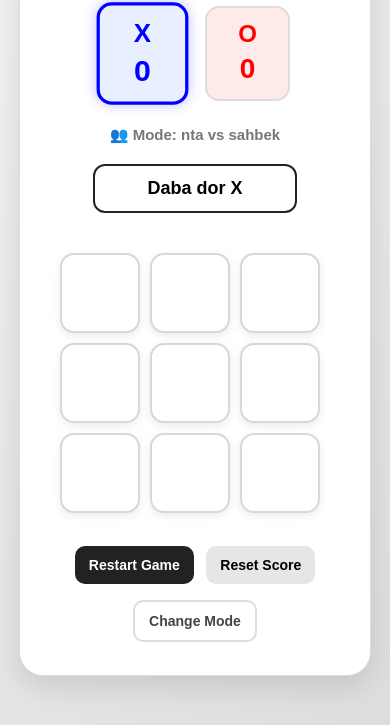
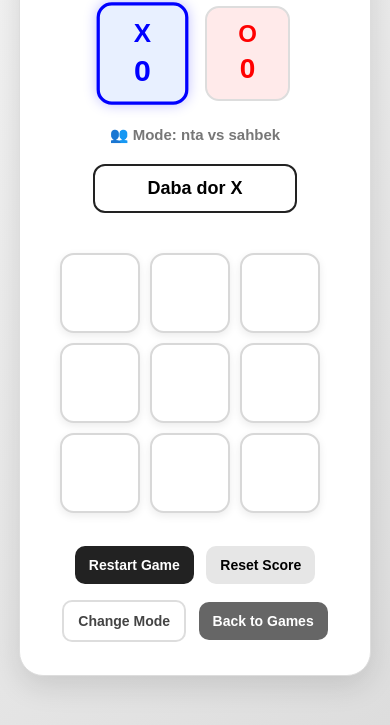
Before and after one commit to chokrimohammed2005-del/games-site, a plain HTML site: page games/xo-game/index.html in a window 390 px wide. Both pictures are taken after a click on the button "👥 L3ab m3a sahbek". Shown: the part 119-844 px from the top of the page. Drawn offline with Linux system fonts and the light colour scheme.

```diff
--- a/games/xo-game/index.html
+++ b/games/xo-game/index.html
@@ -2,6 +2,7 @@
 <html lang="en">
 
 <head>
+
     <!-- Google tag (gtag.js) -->
     <script async src="https://www.googletagmanager.com/gtag/js?id=G-6P6SML24YB"></script>
 
@@ -16,15 +17,17 @@
 
         gtag('config', 'G-6P6SML24YB');
     </script>
+
     <link rel="manifest" href="manifest.json">
+
     <meta name="theme-color" content="#222222">
-
     <meta charset="UTF-8">
     <meta name="viewport" content="width=device-width, initial-scale=1.0">
 
     <title>X O Game</title>
 
     <link rel="stylesheet" href="style.css">
+
 </head>
 
 <body>
@@ -43,6 +46,10 @@
         <button id="aiMode">
             🤖 L3ab dad AI
         </button>
+
+        <a href="../../index.html" class="back-btn">
+            Back to Games
+        </a>
 
     </div>
 
@@ -68,7 +75,9 @@
 
         <p id="gameModeText"></p>
 
-        <p id="turn">Daba dor X</p>
+        <p id="turn">
+            Daba dor X
+        </p>
 
         <p id="message"></p>
 
@@ -88,11 +97,21 @@
 
         </div>
 
-        <button id="restart">Restart Game</button>
+        <button id="restart">
+            Restart Game
+        </button>
 
-        <button id="resetScore">Reset Score</button>
+        <button id="resetScore">
+            Reset Score
+        </button>
 
-        <button id="changeMode">Change Mode</button>
+        <button id="changeMode">
+            Change Mode
+        </button>
+
+        <a href="../../index.html" class="back-btn">
+            Back to Games
+        </a>
 
     </div>
 
--- a/games/xo-game/style.css
+++ b/games/xo-game/style.css
@@ -422,6 +422,38 @@
 
 
 /* =========================
+   BACK TO GAMES
+========================= */
+
+.back-btn {
+    display: inline-block;
+
+    margin: 8px 4px;
+
+    padding: 12px 18px;
+
+    font-size: 15px;
+    font-weight: bold;
+
+    text-decoration: none;
+
+    color: white;
+
+    background-color: #666;
+
+    border-radius: 10px;
+
+    transition: 0.2s;
+}
+
+.back-btn:hover {
+    transform: translateY(-2px);
+
+    background-color: #4f4f4f;
+}
+
+
+/* =========================
    MOBILE
 ========================= */
 
@@ -478,7 +510,8 @@
 
     #restart,
     #resetScore,
-    #changeMode {
+    #changeMode,
+    .back-btn {
         font-size: 14px;
 
         padding: 11px 14px;
```
Also changed, not shown: games/chess-game/index.html (+47 -8 lines). Lines whose indentation alone changed are shown as unchanged.
